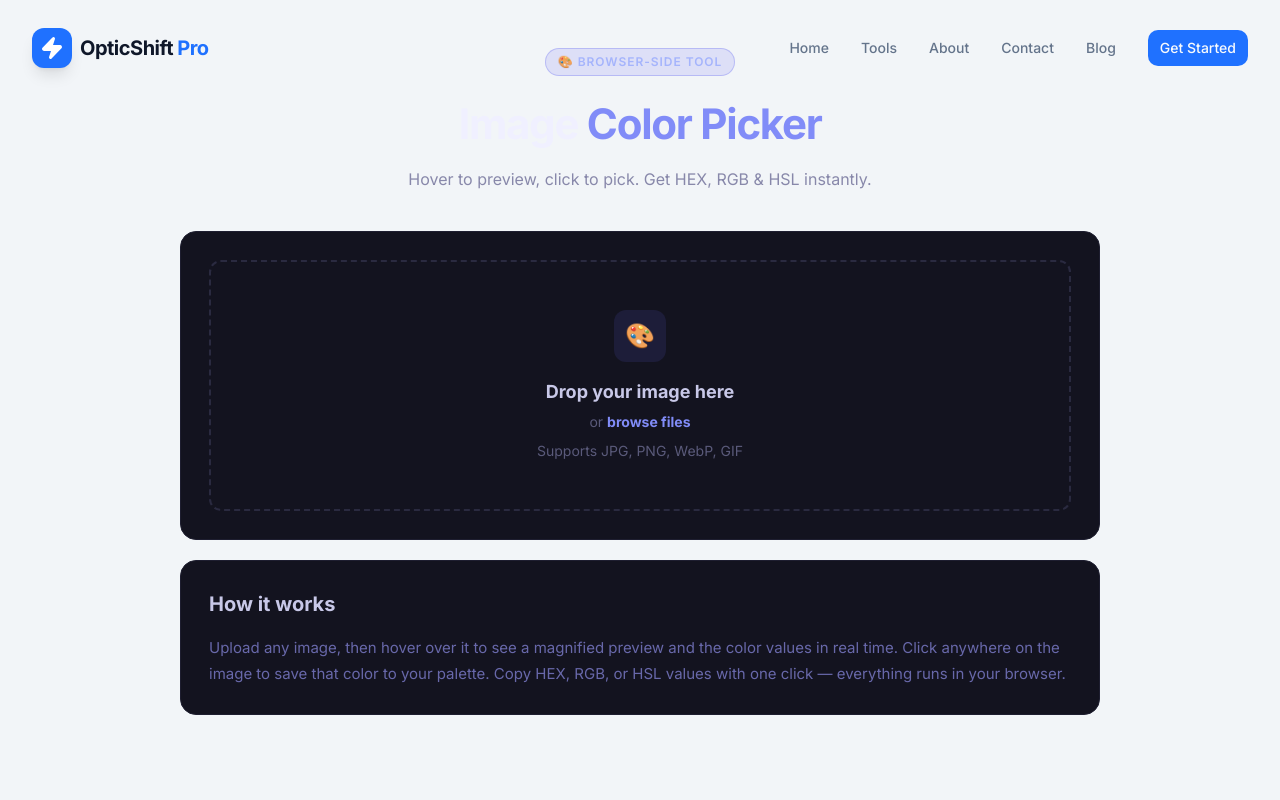
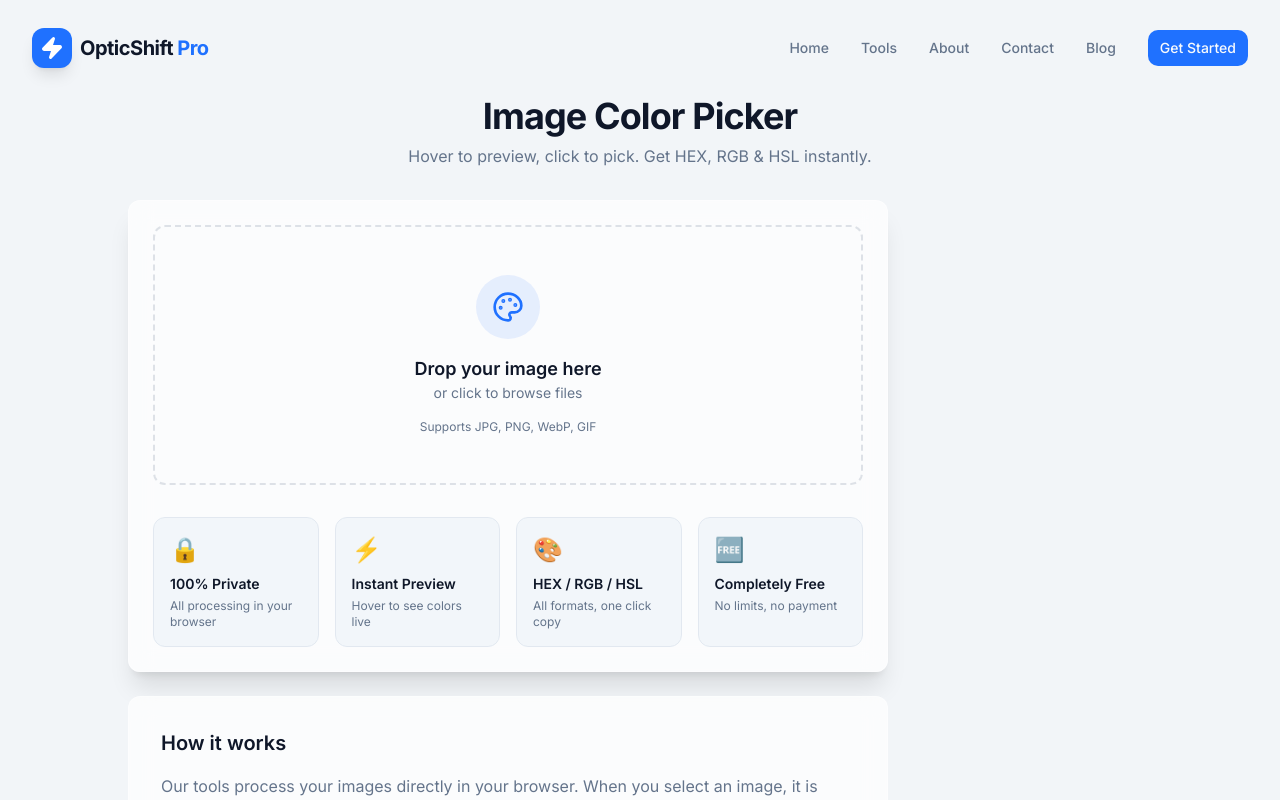
Before and after one commit to surajkumar122024-star/ok01, a Next.js app: page /tools/color-picker in a window 1280 px wide. Shown: the top 800 px of the page. Built offline with nearby package versions, Linux system fonts and the light colour scheme.

Commit message:
Refactor ColorPickerClient to use ImageToolLayout
Refactor ColorPickerClient component to use ImageToolLayout for improved structure and styling.

```diff
--- a/src/app/tools/color-picker/ColorPickerClient.tsx
+++ b/src/app/tools/color-picker/ColorPickerClient.tsx
@@ -1,6 +1,9 @@
 "use client";
 
 import { useState, useRef, useEffect, useCallback } from "react";
+import { ImageToolLayout } from "@/components/ImageToolLayout";
+import { Button } from "@/components/ui/button";
+import { Palette, X, Check } from "lucide-react";
 
 interface PickedColor {
   hex: string;
@@ -77,7 +80,6 @@ export default function ColorPickerClient() {
     const { x, y, r, g, b } = getColor(e);
     const rect = canvasRef.current!.getBoundingClientRect();
     setCursor({ x: e.clientX - rect.left, y: e.clientY - rect.top });
-    // Zoom pixels
     const ctx = canvasRef.current!.getContext("2d")!;
     const zoomData = ctx.getImageData(Math.max(0, x - 4), Math.max(0, y - 4), 9, 9).data;
     setZoom({ x, y, pixels: zoomData });
@@ -120,120 +122,80 @@ export default function ColorPickerClient() {
   const reset = () => { setImageSrc(null); setPickedColor(null); setPalette([]); };
 
   return (
-    <>
-      <style>{`
-        * { box-sizing: border-box; margin: 0; padding: 0; }
-        .page-wrap { max-width: 960px; margin: 0 auto; padding: 48px 20px 80px; }
-        .page-header { text-align: center; margin-bottom: 40px; }
-        .badge { display: inline-flex; align-items: center; gap: 6px; background: rgba(99,102,241,0.15); border: 1px solid rgba(99,102,241,0.3); color: #a5b4fc; font-size: 12px; font-weight: 600; letter-spacing: 0.08em; text-transform: uppercase; padding: 4px 12px; border-radius: 20px; margin-bottom: 16px; }
-        .page-title { font-size: clamp(28px, 5vw, 42px); font-weight: 800; letter-spacing: -0.03em; color: #f0f0ff; margin-bottom: 12px; }
-        .page-title span { color: #818cf8; }
-        .page-subtitle { color: #8888aa; font-size: 16px; }
-        .card { background: #13131f; border: 1px solid #1e1e30; border-radius: 16px; padding: 28px; margin-bottom: 20px; }
-        .drop-zone { border: 2px dashed #2a2a40; border-radius: 12px; padding: 48px 24px; text-align: center; cursor: pointer; transition: all 0.2s; }
-        .drop-zone:hover, .drop-zone.drag-over { border-color: #6366f1; background: rgba(99,102,241,0.05); }
-        .drop-icon { width: 52px; height: 52px; background: rgba(99,102,241,0.12); border-radius: 12px; display: flex; align-items: center; justify-content: center; margin: 0 auto 16px; font-size: 24px; }
-        .drop-title { font-size: 18px; font-weight: 700; color: #c8c8e8; margin-bottom: 6px; }
-        .drop-sub { color: #5a5a7a; font-size: 14px; }
-        .drop-sub b { color: #818cf8; cursor: pointer; }
-
-        /* Canvas area */
-        .canvas-wrap { position: relative; display: inline-block; max-width: 100%; cursor: crosshair; }
-        .pick-canvas { display: block; max-width: 100%; border-radius: 8px; }
-
-        /* Cursor magnifier */
-        .magnifier { position: absolute; pointer-events: none; width: 100px; height: 100px; border-radius: 50%; border: 3px solid #6366f1; box-shadow: 0 4px 20px rgba(0,0,0,0.5); overflow: hidden; transform: translate(-50%, -110%); background: #000; z-index: 10; }
-        .magnifier canvas { width: 100px; height: 100px; image-rendering: pixelated; }
-
-        /* Color info panel */
-        .color-panel { display: flex; gap: 16px; flex-wrap: wrap; align-items: flex-start; margin-top: 20px; }
-        .color-swatch-big { width: 80px; height: 80px; border-radius: 12px; border: 2px solid #2a2a40; flex-shrink: 0; }
-        .color-values { flex: 1; display: flex; flex-direction: column; gap: 8px; }
-        .color-row { display: flex; align-items: center; gap: 10px; }
-        .color-label { font-size: 11px; color: #5a5a7a; font-weight: 700; text-transform: uppercase; letter-spacing: 0.08em; width: 28px; }
-        .color-value { font-size: 14px; color: #c8c8e8; font-family: monospace; flex: 1; }
-        .copy-btn { padding: 4px 10px; border-radius: 6px; background: #1e1e30; border: 1px solid #2a2a40; color: #8888aa; font-size: 12px; font-weight: 600; cursor: pointer; transition: all 0.15s; white-space: nowrap; }
-        .copy-btn:hover { border-color: #6366f1; color: #a5b4fc; }
-        .copy-btn.copied { background: #059669; border-color: #059669; color: #fff; }
-
-        /* Palette */
-        .palette-title { font-size: 13px; font-weight: 700; color: #6868aa; text-transform: uppercase; letter-spacing: 0.08em; margin-bottom: 12px; margin-top: 20px; }
-        .palette-grid { display: flex; flex-wrap: wrap; gap: 8px; }
-        .palette-swatch { width: 44px; height: 44px; border-radius: 8px; border: 2px solid #2a2a40; cursor: pointer; transition: all 0.15s; position: relative; }
-        .palette-swatch:hover { transform: scale(1.15); border-color: #6366f1; }
-        .palette-swatch-tooltip { position: absolute; bottom: calc(100% + 6px); left: 50%; transform: translateX(-50%); background: #1a1a2e; border: 1px solid #2a2a40; border-radius: 6px; padding: 4px 8px; font-size: 11px; color: #c8c8e8; white-space: nowrap; pointer-events: none; opacity: 0; transition: opacity 0.15s; font-family: monospace; z-index: 10; }
-        .palette-swatch:hover .palette-swatch-tooltip { opacity: 1; }
-
-        .actions { display: flex; gap: 10px; margin-top: 20px; }
-        .btn { padding: 10px 22px; border-radius: 8px; font-size: 14px; font-weight: 700; cursor: pointer; border: none; transition: all 0.15s; }
-        .btn-danger { background: transparent; color: #f87171; border: 1px solid #3a2020; }
-        .btn-danger:hover { background: #2a1010; }
-
-        .how-title { font-size: 20px; font-weight: 800; color: #c8c8e8; margin-bottom: 16px; }
-        .how-text { color: #6868aa; font-size: 15px; line-height: 1.7; }
-        .hint { font-size: 13px; color: #5a5a7a; margin-top: 10px; text-align: center; }
-      `}</style>
-
-      <div className="page-wrap">
-        <div className="page-header">
-          <div className="badge">🎨 Browser-Side Tool</div>
-          <h1 className="page-title">Image <span>Color Picker</span></h1>
-          <p className="page-subtitle">Hover to preview, click to pick. Get HEX, RGB & HSL instantly.</p>
-        </div>
-
-        <div className="card">
+    <ImageToolLayout
+      title="Image Color Picker"
+      description="Hover to preview, click to pick. Get HEX, RGB & HSL instantly."
+    >
+      <div className="space-y-8">
         {!imageSrc ? (
           <div
-              className={`drop-zone${isDragging ? " drag-over" : ""}`}
             onClick={() => fileInputRef.current?.click()}
             onDragOver={(e) => { e.preventDefault(); setIsDragging(true); }}
             onDragLeave={() => setIsDragging(false)}
             onDrop={(e) => { e.preventDefault(); setIsDragging(false); handleFile(e.dataTransfer.files[0]); }}
+            className={`border-2 border-dashed rounded-xl p-12 flex flex-col items-center justify-center gap-4 cursor-pointer transition-all duration-300 ${
+              isDragging ? "border-primary bg-primary/5" : "border-muted-foreground/20 hover:border-primary/50 hover:bg-muted/5"
+            }`}
           >
-              <div className="drop-icon">🎨</div>
-              <div className="drop-title">Drop your image here</div>
-              <div className="drop-sub">or <b onClick={(e) => { e.stopPropagation(); fileInputRef.current?.click(); }}>browse files</b></div>
-              <div className="drop-sub" style={{ marginTop: 8 }}>Supports JPG, PNG, WebP, GIF</div>
-              <input ref={fileInputRef} type="file" accept="image/*" style={{ display: "none" }} onChange={(e) => handleFile(e.target.files![0])} />
+            <input
+              ref={fileInputRef}
+              type="file"
+              accept="image/*"
+              className="hidden"
+              onChange={(e) => e.target.files?.[0] && handleFile(e.target.files[0])}
+            />
+            <div className="w-16 h-16 bg-primary/10 rounded-full flex items-center justify-center text-primary">
+              <Palette size={32} />
+            </div>
+            <div className="text-center">
+              <p className="text-lg font-semibold">Drop your image here</p>
+              <p className="text-sm text-muted-foreground">or click to browse files</p>
+            </div>
+            <p className="text-xs text-muted-foreground">Supports JPG, PNG, WebP, GIF</p>
           </div>
         ) : (
-            <>
+          <div className="space-y-6 animate-in fade-in slide-in-from-bottom-4 duration-500">
             {/* Canvas */}
-              <div style={{ overflow: "auto" }}>
-                <div className="canvas-wrap">
+            <div className="overflow-auto">
+              <div className="relative inline-block max-w-full cursor-crosshair">
                 <canvas
                   ref={canvasRef}
-                    className="pick-canvas"
+                  className="block max-w-full rounded-lg border"
                   onMouseMove={onMouseMove}
                   onMouseLeave={onMouseLeave}
                   onClick={onClick}
                 />
-                  {/* Magnifier */}
                 {cursor && zoom.pixels && (
-                    <div className="magnifier" style={{ left: cursor.x, top: cursor.y }}>
+                  <div
+                    className="absolute pointer-events-none w-[100px] h-[100px] rounded-full border-4 border-primary shadow-xl overflow-hidden -translate-x-1/2 -translate-y-[110%] bg-black z-10"
+                    style={{ left: cursor.x, top: cursor.y }}
+                  >
                     <MagnifierCanvas pixels={zoom.pixels} />
                   </div>
                 )}
               </div>
             </div>
-              <p className="hint">🖱 Hover to preview color · Click to save to palette</p>
+            <p className="text-xs text-muted-foreground text-center">🖱 Hover to preview color · Click to save to palette</p>
 
             {/* Color Info */}
             {pickedColor && (
-                <div className="color-panel">
-                  <div className="color-swatch-big" style={{ background: pickedColor.hex }} />
-                  <div className="color-values">
+              <div className="flex gap-4 flex-wrap items-start bg-muted/30 border rounded-xl p-4">
+                <div
+                  className="w-20 h-20 rounded-xl border-2 flex-shrink-0"
+                  style={{ background: pickedColor.hex }}
+                />
+                <div className="flex-1 flex flex-col gap-2 min-w-[240px]">
                   {[
                     { label: "HEX", value: pickedColor.hex },
                     { label: "RGB", value: `rgb(${pickedColor.rgb.r}, ${pickedColor.rgb.g}, ${pickedColor.rgb.b})` },
                     { label: "HSL", value: `hsl(${pickedColor.hsl.h}, ${pickedColor.hsl.s}%, ${pickedColor.hsl.l}%)` },
                   ].map(({ label, value }) => (
-                      <div className="color-row" key={label}>
-                        <span className="color-label">{label}</span>
-                        <span className="color-value">{value}</span>
-                        <button className={`copy-btn${copied === value ? " copied" : ""}`} onClick={() => copy(value)}>
-                          {copied === value ? "✓ Copied" : "Copy"}
-                        </button>
+                    <div className="flex items-center gap-3" key={label}>
+                      <span className="text-[11px] text-muted-foreground font-bold uppercase tracking-wider w-8">{label}</span>
+                      <span className="text-sm font-mono flex-1">{value}</span>
+                      <Button size="sm" variant="outline" onClick={() => copy(value)}>
+                        {copied === value ? <><Check className="mr-1 h-3 w-3" />Copied</> : "Copy"}
+                      </Button>
                     </div>
                   ))}
                 </div>
@@ -242,33 +204,55 @@ export default function ColorPickerClient() {
 
             {/* Saved Palette */}
             {palette.length > 0 && (
-                <>
-                  <div className="palette-title">Saved Colors ({palette.length})</div>
-                  <div className="palette-grid">
+              <div>
+                <p className="text-xs font-bold text-muted-foreground uppercase tracking-wider mb-3">
+                  Saved Colors ({palette.length})
+                </p>
+                <div className="flex flex-wrap gap-2">
                   {palette.map((c, i) => (
-                      <div key={i} className="palette-swatch" style={{ background: c.hex }} onClick={() => copy(c.hex)} title={c.hex}>
-                        <div className="palette-swatch-tooltip">{c.hex}</div>
+                    <div
+                      key={i}
+                      className="group relative w-11 h-11 rounded-lg border-2 cursor-pointer transition-transform hover:scale-110 hover:border-primary"
+                      style={{ background: c.hex }}
+                      onClick={() => copy(c.hex)}
+                      title={c.hex}
+                    >
+                      <div className="absolute bottom-full left-1/2 -translate-x-1/2 mb-1.5 bg-popover border rounded-md px-2 py-1 text-[11px] font-mono opacity-0 group-hover:opacity-100 transition-opacity pointer-events-none whitespace-nowrap z-10">
+                        {c.hex}
+                      </div>
                     </div>
                   ))}
                 </div>
-                </>
+              </div>
             )}
 
-              <div className="actions">
-                <button className="btn btn-danger" onClick={reset}>✕ Reset</button>
+            <div className="flex gap-3">
+              <Button variant="outline" onClick={reset}>
+                <X className="mr-2 h-4 w-4" />
+                Reset
+              </Button>
             </div>
-            </>
+          </div>
+        )}
+
+        {!imageSrc && (
+          <div className="grid grid-cols-2 md:grid-cols-4 gap-4 mt-4">
+            {[
+              { icon: "🔒", title: "100% Private", desc: "All processing in your browser" },
+              { icon: "⚡", title: "Instant Preview", desc: "Hover to see colors live" },
+              { icon: "🎨", title: "HEX / RGB / HSL", desc: "All formats, one click copy" },
+              { icon: "🆓", title: "Completely Free", desc: "No limits, no payment" },
+            ].map((f) => (
+              <div key={f.title} className="bg-muted/30 border rounded-xl p-4">
+                <div className="text-2xl mb-2">{f.icon}</div>
+                <p className="font-semibold text-sm mb-1">{f.title}</p>
+                <p className="text-xs text-muted-foreground">{f.desc}</p>
+              </div>
+            ))}
+          </div>
         )}
       </div>
-
-        <div className="card">
-          <h2 className="how-title">How it works</h2>
-          <p className="how-text">
-            Upload any image, then hover over it to see a magnified preview and the color values in real time. Click anywhere on the image to save that color to your palette. Copy HEX, RGB, or HSL values with one click — everything runs in your browser.
-          </p>
-        </div>
-      </div>
-    </>
+    </ImageToolLayout>
   );
 }
 
```
Lines whose indentation alone changed are shown as unchanged.
